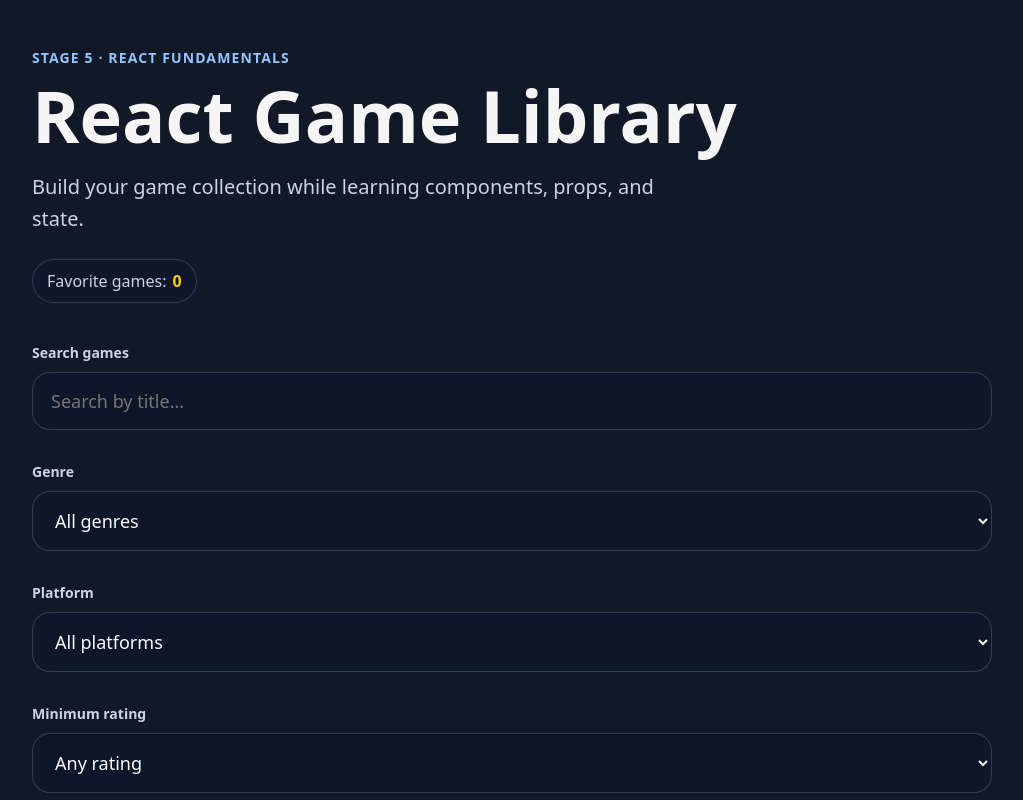
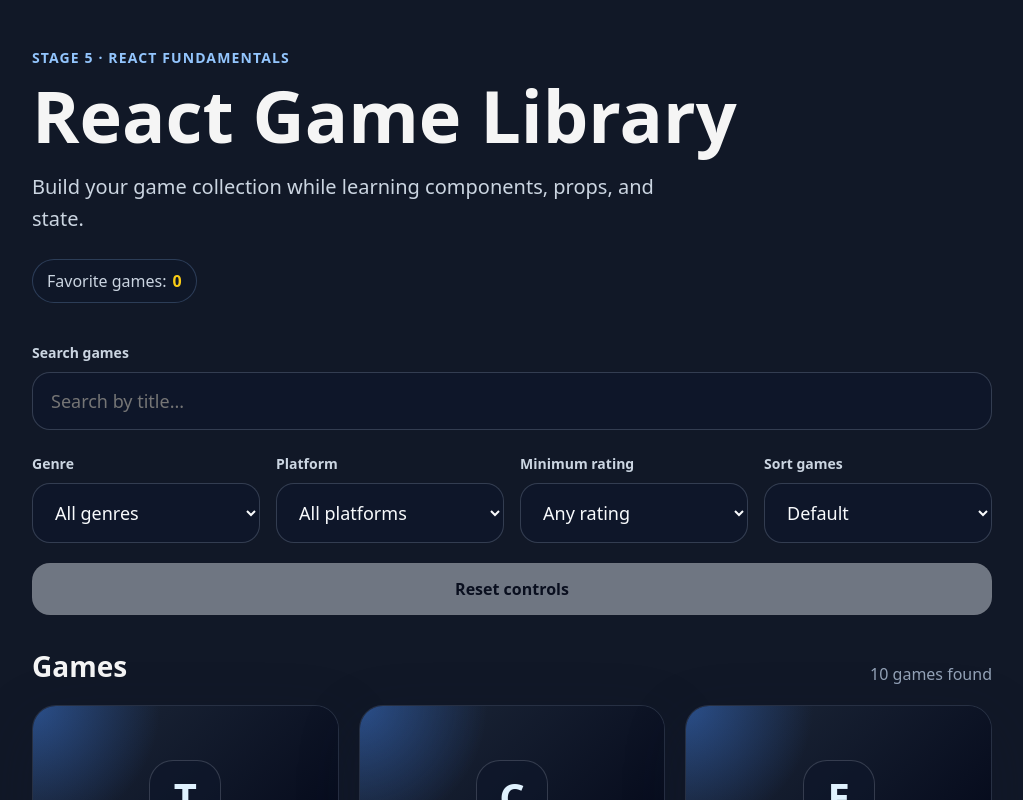
Before and after one commit to He8eco/frontend-workflow-lab, a React (Vite) app in the folder react-fundamentals/: page / in a window 1280 px wide. Shown: the top 800 px of the page, without its empty margins (128-1151 px from the left). Built offline with nearby package versions, Linux system fonts and the light colour scheme.

Commit message:
refactor: group game controls

```diff
--- a/react-fundamentals/src/App.css
+++ b/react-fundamentals/src/App.css
@@ -287,3 +287,42 @@
 .game-card--favorite .game-card__favorite-button {
   background: #facc15;
 }
+
+.game-filters {
+  max-width: 960px;
+  margin: 0 auto 32px;
+}
+
+.game-filters .search-panel {
+  margin-bottom: 24px;
+}
+
+.game-filters__grid {
+  display: grid;
+  grid-template-columns: repeat(4, minmax(0, 1fr));
+  gap: 16px;
+  margin-bottom: 20px;
+}
+
+.game-filters .filter-panel,
+.game-filters .sort-panel {
+  max-width: none;
+  margin: 0;
+}
+
+.game-filters .reset-controls-button {
+  width: 100%;
+  margin: 0;
+}
+
+@media (max-width: 860px) {
+  .game-filters__grid {
+    grid-template-columns: repeat(2, minmax(0, 1fr));
+  }
+}
+
+@media (max-width: 560px) {
+  .game-filters__grid {
+    grid-template-columns: 1fr;
+  }
+}
--- a/react-fundamentals/src/App.jsx
+++ b/react-fundamentals/src/App.jsx
@@ -1,11 +1,6 @@
 import { useState } from 'react'
 import { Header } from './components/Header'
-import { SearchBar } from './components/SearchBar'
-import { SortSelect } from './components/SortSelect'
-import { GenreFilter } from './components/GenreFilter'
-import { PlatformFilter } from './components/PlatformFilter'
-import { RatingFilter } from './components/RatingFilter'
-import { ResetControlsButton } from './components/ResetControlsButton'
+import { GameFilters } from './components/GameFilters'
 import { GameList } from './components/GameList'
 import { games } from './data/games'
 import './App.css'
@@ -88,13 +83,18 @@
     <main className="app">
       <Header favoritesCount={favorites.length} />
 
-      <SearchBar searchQuery={searchQuery} onSearchChange={setSearchQuery} />
-      <GenreFilter genre={genre} onGenreChange={setGenre} />
-      <PlatformFilter platform={platform} onPlatformChange={setPlatform} />
-      <RatingFilter minRating={minRating} onMinRatingChange={setMinRating} />
-      <SortSelect sort={sort} onSortChange={setSort} />
-      <ResetControlsButton
-        isDisabled={!hasActiveControls}
+      <GameFilters
+        searchQuery={searchQuery}
+        onSearchChange={setSearchQuery}
+        genre={genre}
+        onGenreChange={setGenre}
+        platform={platform}
+        onPlatformChange={setPlatform}
+        minRating={minRating}
+        onMinRatingChange={setMinRating}
+        sort={sort}
+        onSortChange={setSort}
+        isResetDisabled={!hasActiveControls}
         onResetControls={handleResetControls}
       />
       <GameList
--- /dev/null
+++ b/react-fundamentals/src/components/GameFilters.jsx
@@ -0,0 +1,51 @@
+import { GenreFilter } from './GenreFilter'
+import { PlatformFilter } from './PlatformFilter'
+import { RatingFilter } from './RatingFilter'
+import { ResetControlsButton } from './ResetControlsButton'
+import { SearchBar } from './SearchBar'
+import { SortSelect } from './SortSelect'
+
+export function GameFilters({
+  searchQuery,
+  onSearchChange,
+  genre,
+  onGenreChange,
+  platform,
+  onPlatformChange,
+  minRating,
+  onMinRatingChange,
+  sort,
+  onSortChange,
+  isResetDisabled,
+  onResetControls,
+}) {
+  return (
+    <section className="game-filters" aria-label="Game controls">
+      <SearchBar
+        searchQuery={searchQuery}
+        onSearchChange={onSearchChange}
+      />
+
+      <div className="game-filters__grid">
+        <GenreFilter genre={genre} onGenreChange={onGenreChange} />
+
+        <PlatformFilter
+          platform={platform}
+          onPlatformChange={onPlatformChange}
+        />
+
+        <RatingFilter
+          minRating={minRating}
+          onMinRatingChange={onMinRatingChange}
+        />
+
+        <SortSelect sort={sort} onSortChange={onSortChange} />
+      </div>
+
+      <ResetControlsButton
+        isDisabled={isResetDisabled}
+        onResetControls={onResetControls}
+      />
+    </section>
+  )
+}
```
Also changed, not shown: 2 other files (tests, documents, lock files or other folders).
